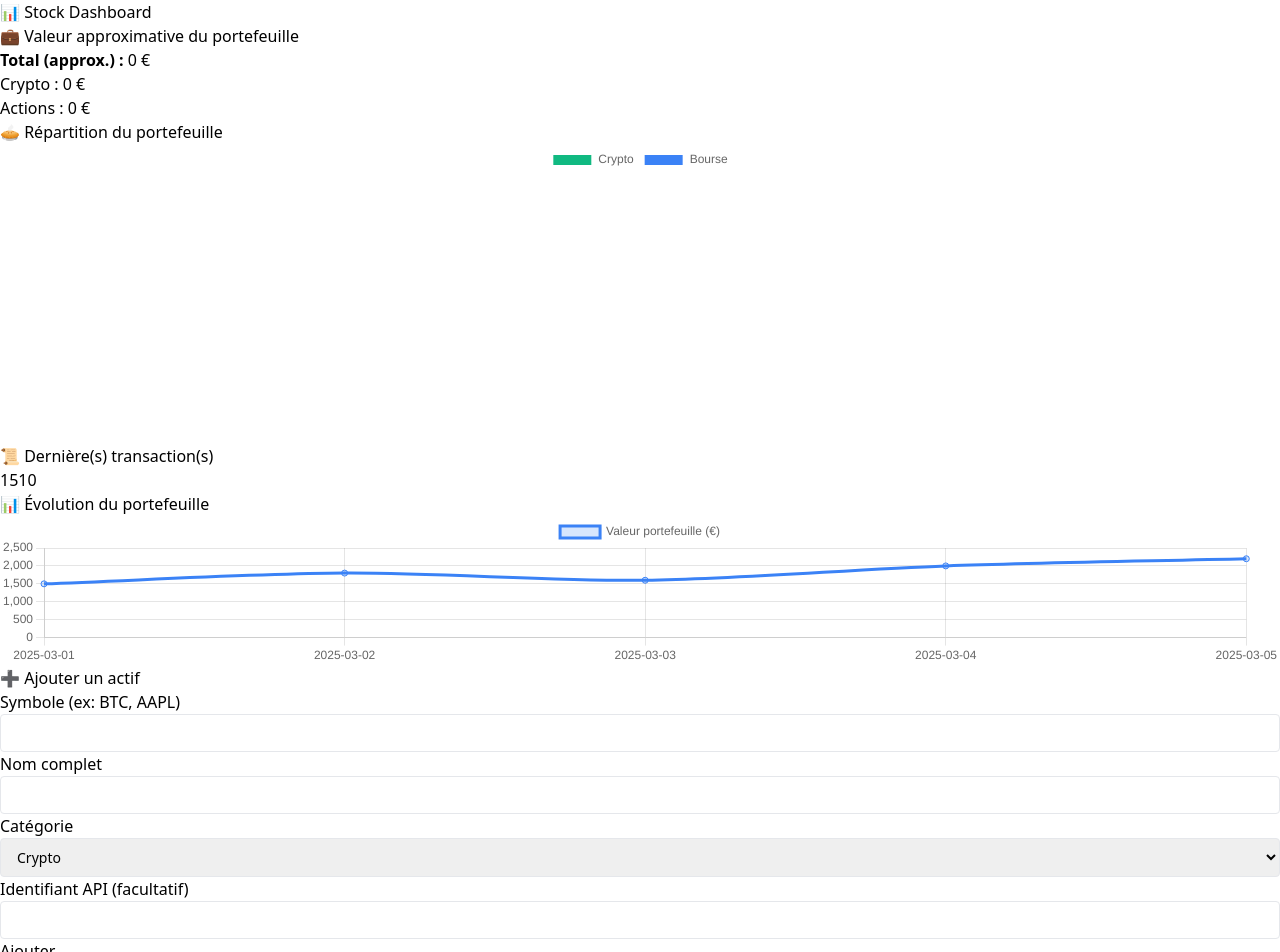
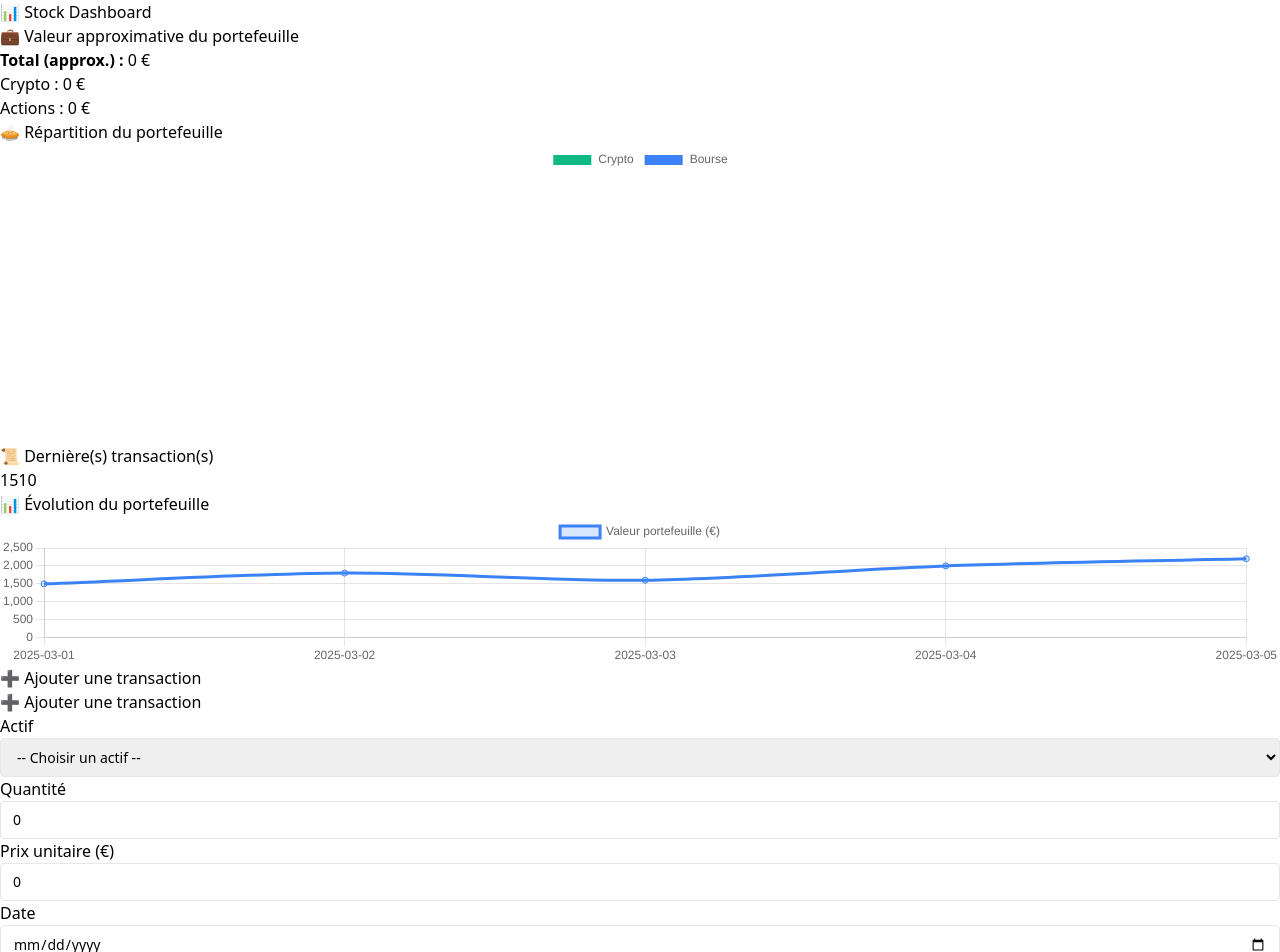
Before and after one commit to pbarillec/stock-dashboard, a Vue app: page / in a window 1280 px wide. Shown: the top 952 px of the page. Built offline with nearby package versions, Linux system fonts and the light colour scheme.

Commit message:
Ajout de la fonctionnalité d'ajout de transaction

```diff
--- a/src/App.vue
+++ b/src/App.vue
@@ -7,9 +7,9 @@
       <WidgetPie />
       <WidgetTransactions />
       <WidgetChart />
+      <WidgetAddTransaction />
+      <!-- 👈 nouveau widget -->
     </div>
-
-    <!-- Composant à tester -->
     <ManageAssets />
   </div>
 </template>
@@ -19,6 +19,6 @@ import WidgetPortfolio from "./components/widgets/WidgetPortfolio.vue";
 import WidgetPie from "./components/widgets/WidgetPie.vue";
 import WidgetTransactions from "./components/widgets/WidgetTransactions.vue";
 import WidgetChart from "./components/widgets/WidgetChart.vue";
-import AddTransaction from "./components/AddTransaction.vue"; // 👈 import ici
+import WidgetAddTransaction from "./components/widgets/WidgetAddTransaction.vue";
 import ManageAssets from "./components/ManageAssets.vue";
 </script>
--- a/src/components/AddTransaction.vue
+++ b/src/components/AddTransaction.vue
@@ -3,10 +3,19 @@
     class="bg-white p-4 rounded-lg shadow-md border border-gray-200 max-w-md mx-auto"
   >
     <h2 class="text-lg font-semibold mb-4">➕ Ajouter une transaction</h2>
-    <form @submit.prevent>
+    <form @submit.prevent="submit">
       <div class="mb-3">
-        <label class="block text-sm font-medium mb-1">Nom de l'actif</label>
-        <input v-model="form.asset" type="text" class="input" required />
+        <label class="block text-sm font-medium mb-1">Actif</label>
+        <select v-model="form.asset" class="input" required>
+          <option disabled value="">-- Choisir un actif --</option>
+          <option
+            v-for="asset in assetStore.assets"
+            :key="asset.id"
+            :value="asset.symbol"
+          >
+            {{ asset.symbol }} - {{ asset.name }}
+          </option>
+        </select>
       </div>
 
       <div class="mb-3">
@@ -57,15 +66,40 @@
 </template>
 
 <script setup lang="ts">
-import { reactive } from "vue";
+import { reactive, onMounted } from "vue";
+import { useTransactionStore } from "../stores/transactions";
+import type { Transaction } from "../models/Transaction";
+import { useAssetStore } from "../stores/assets";
 
-const form = reactive({
+const assetStore = useAssetStore();
+const transactionStore = useTransactionStore();
+
+const form = reactive<Omit<Transaction, "id">>({
   asset: "",
   quantity: 0,
   price: 0,
   date: "",
   category: "crypto",
 });
+
+onMounted(() => {
+  assetStore.fetchAssets();
+});
+
+async function submit() {
+  try {
+    await transactionStore.addTransaction(form);
+
+    // Reset du formulaire
+    form.asset = "";
+    form.quantity = 0;
+    form.price = 0;
+    form.date = "";
+    form.category = "crypto";
+  } catch (error) {
+    console.error("Erreur lors de l'ajout de la transaction :", error);
+  }
+}
 </script>
 
 <style scoped>
--- a/src/components/ManageAssets.vue
+++ b/src/components/ManageAssets.vue
@@ -53,7 +53,7 @@
         }})
         <button
           @click="assetStore.deleteAsset(asset.id)"
-          class="text-red-600 text-xs hover:underline"
+          class="text-red-600 hover:scale-110 transition"
         >
           ❌
         </button>
@@ -66,7 +66,6 @@
 import { reactive, onMounted } from "vue";
 import { useAssetStore } from "../stores/assets";
 import type { Asset } from "../models/Asset";
-import { invoke } from "@tauri-apps/api/core";
 
 const assetStore = useAssetStore();
 
--- /dev/null
+++ b/src/components/widgets/WidgetAddTransaction.vue
@@ -0,0 +1,10 @@
+<template>
+  <DashboardWidget title="➕ Ajouter une transaction">
+    <AddTransaction />
+  </DashboardWidget>
+</template>
+
+<script setup lang="ts">
+import DashboardWidget from "./DashboardWidget.vue";
+import AddTransaction from "../AddTransaction.vue";
+</script>
--- a/src/stores/assets.ts
+++ b/src/stores/assets.ts
@@ -40,5 +40,10 @@ export const useAssetStore = defineStore("assets", () => {
     }
   }
 
-  return { assets, fetchAssets, addAsset, deleteAsset };
+  return {
+    assets,
+    fetchAssets,
+    addAsset,
+    deleteAsset,
+  };
 });
--- a/src/stores/transactions.ts
+++ b/src/stores/transactions.ts
@@ -14,5 +14,32 @@ export const useTransactionStore = defineStore("transactions", () => {
     }
   }
 
-  return { transactions, fetchTransactions };
+  async function addTransaction(newTx: Omit<Transaction, "id">) {
+    try {
+      await invoke("add_transaction", {
+        newTx,
+      });
+      transactions.value.push({
+        id: Date.now(), // ID temporaire simulé
+        ...newTx,
+      });
+    } catch (error) {
+      console.error("Erreur lors de l'ajout de la transaction :", error);
+    }
+  }
+
+  async function deleteTransaction(transactionId: number) {
+    try {
+      await invoke("delete_transaction", {
+        transactionId: transactionId, // Utilisez transactionId au lieu de transaction_id
+      });
+      transactions.value = transactions.value.filter(
+        (t) => t.id !== transactionId
+      );
+    } catch (error) {
+      console.error("Erreur lors de la suppression de la transaction :", error);
+    }
+  }
+
+  return { transactions, fetchTransactions, addTransaction, deleteTransaction };
 });
```
Also changed, not shown: 2 other files (tests, documents, lock files or other folders).
